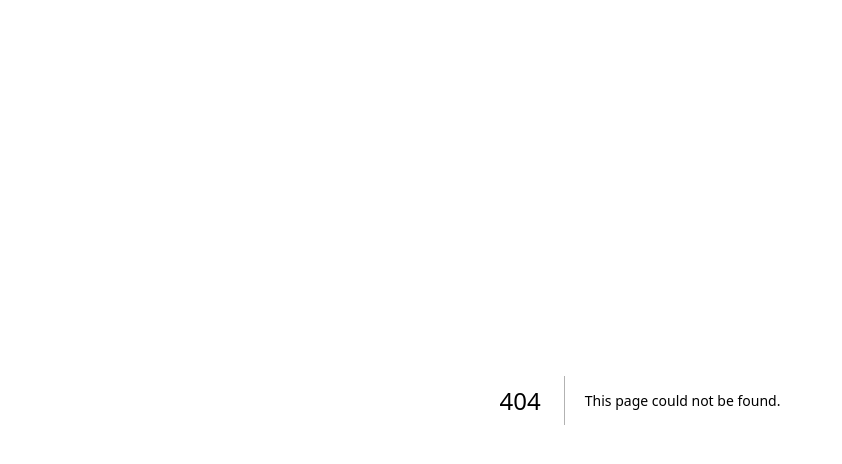
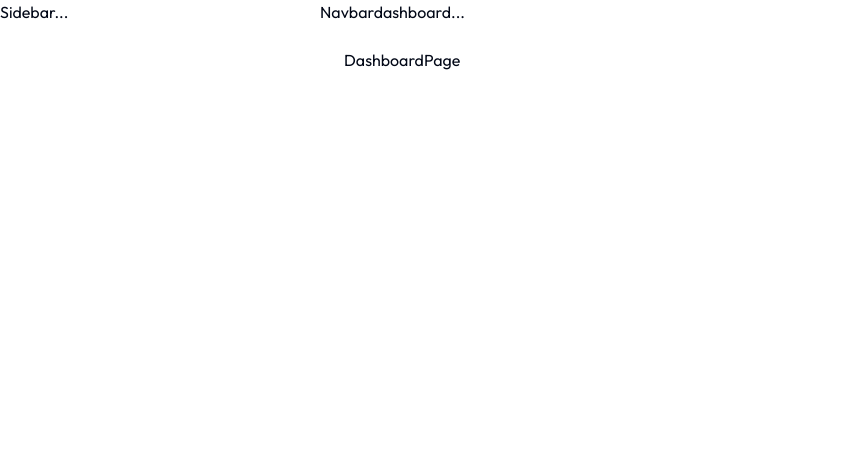
Before and after one commit to alejandrosanesteban/rental-car-app, a Next.js app: page /dashboard in a window 1280 px wide. Before the commit this address had no page. Shown: the top 464 px of the page, without its empty margins (0-842 px from the left). Built offline with nearby package versions, Linux system fonts and the light colour scheme.

Commit message:
dashboard layout

```diff
--- /dev/null
+++ b/app/(routes)/(dashboard)/dashboard/page.tsx
@@ -0,0 +1,3 @@
+export default function DashboardPage() {
+    return <div>DashboardPage</div>;
+}
--- /dev/null
+++ b/app/(routes)/(dashboard)/layout.tsx
@@ -0,0 +1,15 @@
+export default function LayoutDashboard({
+    children,
+}: {
+    children: React.ReactNode;
+}) {
+    return (
+        <div className="flex w-full h-full">
+            <div className="hidden h-full xl:block w-80 xl:fixed">Sidebar...</div>
+            <div className="w-full h-full xl:ml-80">
+                Navbardashboard...
+                <div className="p-6 h-max">{children}</div>
+            </div>
+        </div>
+    )
+}
--- a/app/(routes)/page.tsx
+++ b/app/(routes)/page.tsx
@@ -1,11 +1,9 @@
-import { Button } from "@/components/ui/button";
-import Image from "next/image";
-
 export default function Home() {
   return (
     <div>
-      <p>Hello world!</p>
-      <Button>This is a button</Button>
+      <div className="h-full flex items-center justify-center">
+        From page home
+      </div>
     </div>
   );
 }
```
